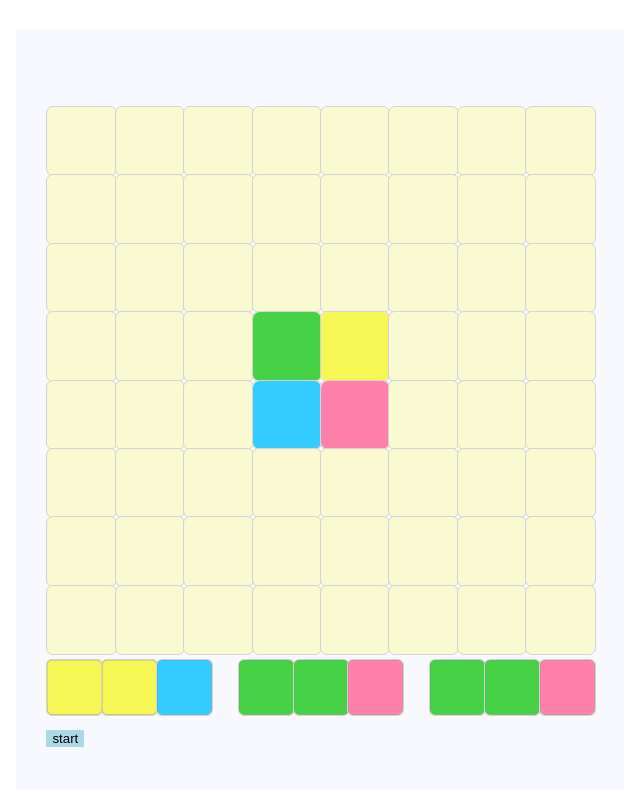
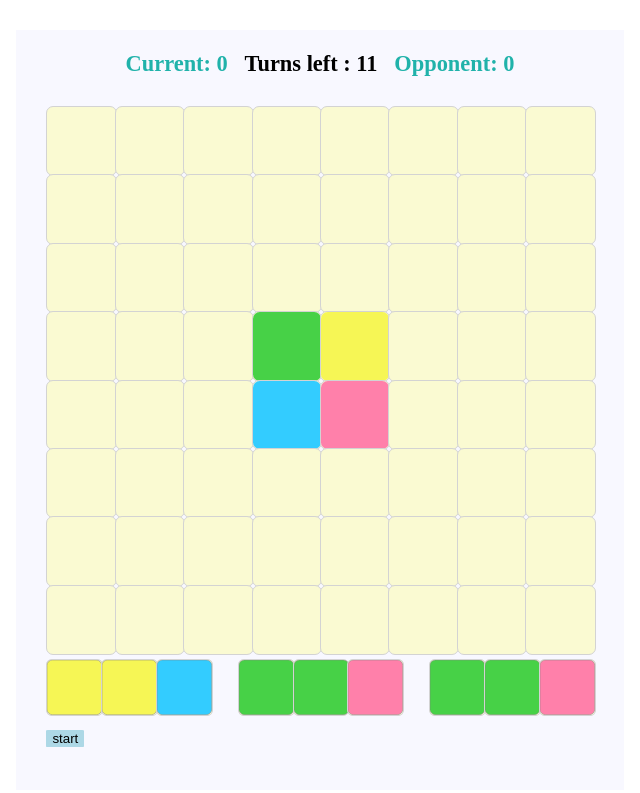
Before and after one commit to bolobobo/Matching, a website: page index.html in a window 1280 px wide. Shown: the whole page, without its empty margins (320-960 px from the left). Drawn offline with nearby package versions, Linux system fonts and the light colour scheme.

Commit message:
add score UI

```diff
--- a/css/game.css
+++ b/css/game.css
@@ -130,6 +130,13 @@ html, body {
     font-weight: 900;
 }
 
+.currentPlayer {
+  color: #20B2AA;
+}
+
+.opponentPlayer {
+  color: #20B2AA;
+}
 #gameHelper button{
     border: 1px grey;
     border-radius: 5%;
--- a/index.html
+++ b/index.html
@@ -32,11 +32,24 @@
             <div class="center">
                 <!--<div class="div-inline1" ng-if="!game.isPassAndPlay()" ng-class="{currentPlayer: (game.isCurrentPlayerIndex(0) && game.isMyTurn()) || (game.isCurrentPlayerIndex(1) && !game.isMyTurn())}">{{ game.getName() | translate }}: {{game.state.scores[0]}}</div>
                 <div class="div-inline1 currentPlayer" ng-if="game.isPassAndPlay()">{{ 'YOUR_SCORE' | translate }}: {{game.state.scores[0]+game.state.scores[1]}}/{{game.getHighestScore()}}</div>
-                <div class="div-inline2">&nbsp;&nbsp;{{'LEFT_TURNS' | translate}} : {{20-game.state.current_turn}}&nbsp;&nbsp;</div>
+                <div class="div-inline2">&nbsp;&nbsp;{{'LEFT_TURNS' | translate}} : {{11-game.state.currentTurn}}&nbsp;&nbsp;</div>
                 <div class="div-inline3" ng-if="!game.isPassAndPlay()" ng-class="{currentPlayer: (game.isCurrentPlayerIndex(1) && game.isMyTurn()) || (game.isCurrentPlayerIndex(0) && !game.isMyTurn())}">{{ game.getOppoName() | translate }}: {{game.state.scores[1]}}</div>
-                <div class="div-inline3" ng-if="game.isPassAndPlay()" >{{ 'HIGHEST_SCORE' | translate }}: {{game.getHighestScoreGlobally()}}</div>
+                <div class="div-inline3" ng-if="game.isPassAndPlay()" >{{ 'OPPONENT_SCORE' | translate }}: {{game.getHighestScoreGlobally()}}</div>
                 <div style="clear:both"></div>-->
-
+                <div class="div-inline1 currentPlayer"
+                ng-if="!game.isPassAndPlay()" >
+                    {{ 'YOUR_SCORE' | translate }}: {{game.getCurrentPlayerScore()}}
+                </div>
+                <div class="div-inline2">
+                    &nbsp;&nbsp;{{'LEFT_TURNS' | translate}} : {{11-game.state.currentTurn}}&nbsp;&nbsp;
+                </div>
+                <div class="div-inline3 opponentPlayer"
+                ng-if="!game.isPassAndPlay()"
+                ng-class="{currentPlayer: (game.isCurrentPlayerIndex(1) && game.isMyTurn()) || (game.isCurrentPlayerIndex(0) && !game.isMyTurn())}">
+                    {{ "OPPONENT_SCORE" | translate }}: {{game.getOpponentPlayerScore()}}
+                </div>
+                <div style="clear:both">
+                </div>
             </div>
         </div>
 
--- a/src/gameLogic.ts
+++ b/src/gameLogic.ts
@@ -495,8 +495,6 @@ module gameLogic {
         return box;
     }
 
-
-
     //TODO: Add the community function to make two group of people can play the same game
     // use proposal and majority
 
--- a/ts_output_readonly_do_NOT_change_manually/src/game.js
+++ b/ts_output_readonly_do_NOT_change_manually/src/game.js
@@ -59,7 +59,20 @@ var game;
      * Define the different translation of the rule of the game
      */
     function getTranslations() {
-        return {};
+        return {
+            LEFT_TURNS: {
+                en: "Turns left",
+                zh: "剩余回合"
+            },
+            YOUR_SCORE: {
+                en: "Current",
+                zh: "当前分数",
+            },
+            OPPONENT_SCORE: {
+                en: "Opponent",
+                zh: "对手",
+            }
+        };
     }
     /**
      * When you intialize the game OR make a update of the game UI, should call this function.
@@ -884,6 +897,15 @@ var game;
         return true;
     }
     game.getBoardColorAt_1_LayerShow = getBoardColorAt_1_LayerShow;
+    function getCurrentPlayerScore() {
+        return game.state.currentScores[game.currentUpdateUI.yourPlayerIndex];
+    }
+    game.getCurrentPlayerScore = getCurrentPlayerScore;
+    function getOpponentPlayerScore() {
+        var opponentPlayerIndex = 1 - game.currentUpdateUI.yourPlayerIndex;
+        return game.state.currentScores[opponentPlayerIndex];
+    }
+    game.getOpponentPlayerScore = getOpponentPlayerScore;
 })(game || (game = {}));
 angular.module('myApp', ['gameServices'])
     .run(function () {
```
Also changed, not shown: src/game.ts (+22 -1 lines), 2 other files.
